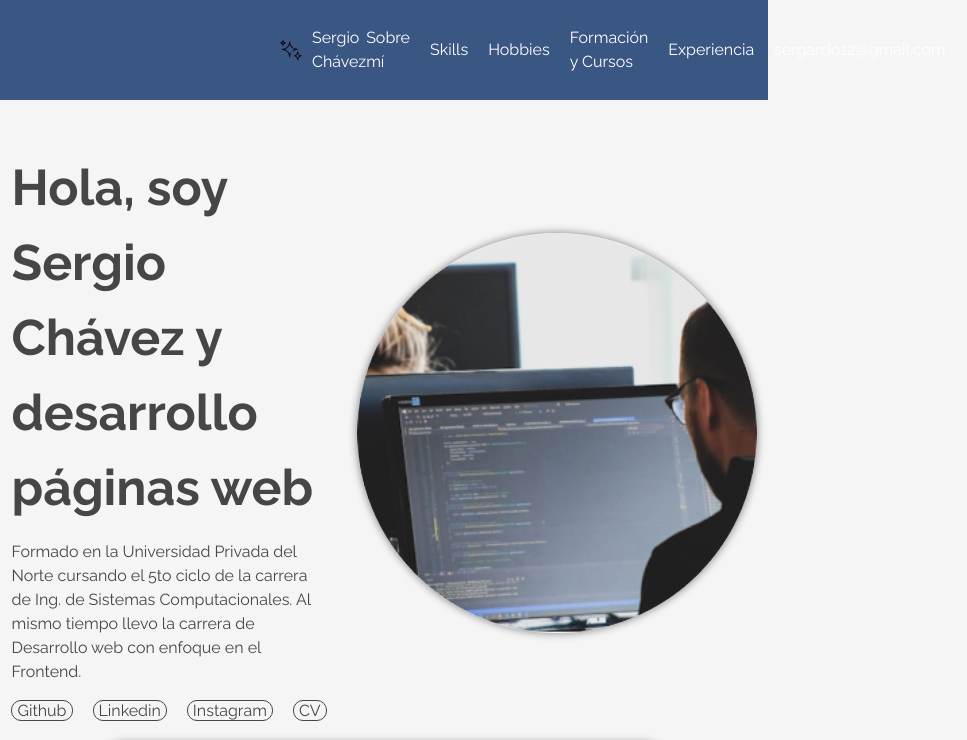
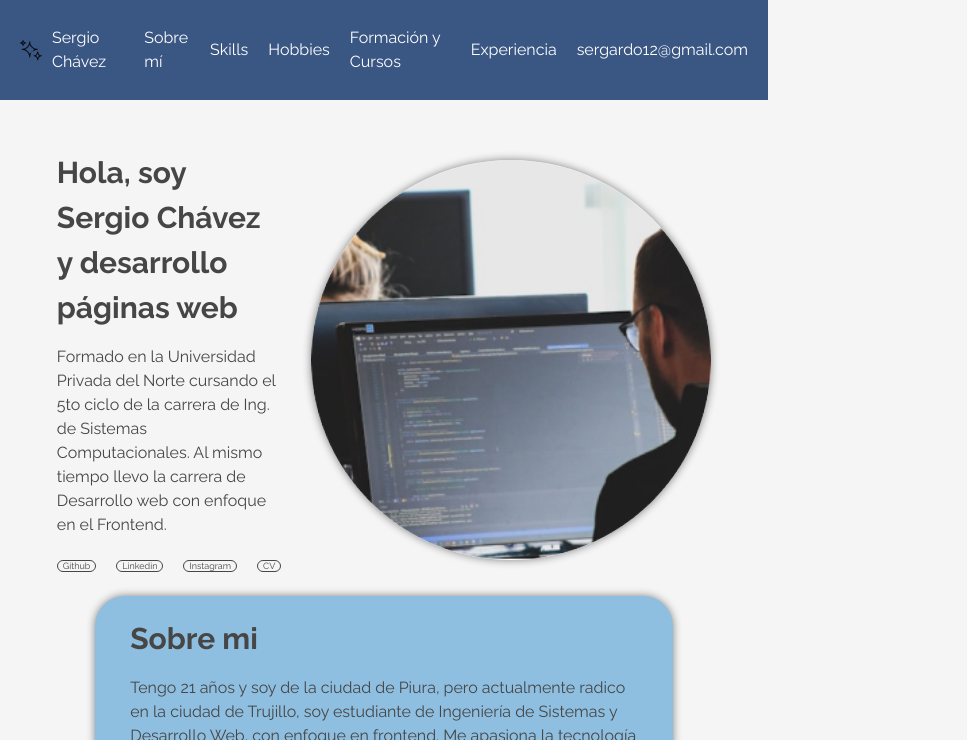
Before and after one commit to Sergardo12/Portafolio, a plain HTML site: page index.html in a window 768 px wide. Shown: the top 740 px of the page, 967 px wide, since content can reach past the window. Drawn offline with Linux system fonts and the light colour scheme; some icons are missing.

Commit message:
Haciendo intento de responsive pata tablest

```diff
--- a/styles/contact.css
+++ b/styles/contact.css
@@ -84,3 +84,10 @@
 
 
 }
+@media (min-width: 500px) and (max-width: 1050px){
+
+    .contacto img {
+        display: flex;
+        width: 35rem;
+}
+}
--- a/styles/header.css
+++ b/styles/header.css
@@ -70,3 +70,14 @@ header {
         color: white;
     }
 }
+@media (min-width: 500px) and (max-width: 1050px){
+    header {
+        background-color: #3A5683;
+        color: white;
+        height: 60px;
+        padding: 20px 20px;
+        display: flex;
+        align-items: center;
+        justify-content: space-between;
+    }
+}
--- a/styles/profile.css
+++ b/styles/profile.css
@@ -89,3 +89,12 @@
     }
 
 }
+@media (min-width: 500px) and (max-width: 1050px){
+    .perfil-presentaciom-nombre{
+        font-size: 30px;
+    }
+    .redes-item a{
+        font-size: 9px;
+        gap: 3px
+    }
+}
--- a/styles/skills.css
+++ b/styles/skills.css
@@ -11,6 +11,7 @@
     display: flex;
     flex-wrap: wrap;
     justify-content: center;
+    padding: 30px;
     gap: 20px;
 }
 
--- a/styles/study.css
+++ b/styles/study.css
@@ -17,6 +17,8 @@
 .formacion .formacion-list {
     display: flex;
     flex-direction: row;
+    justify-content: center;
+    align-items: center;
     flex-wrap: wrap;
     gap: 20px;
 }
```
